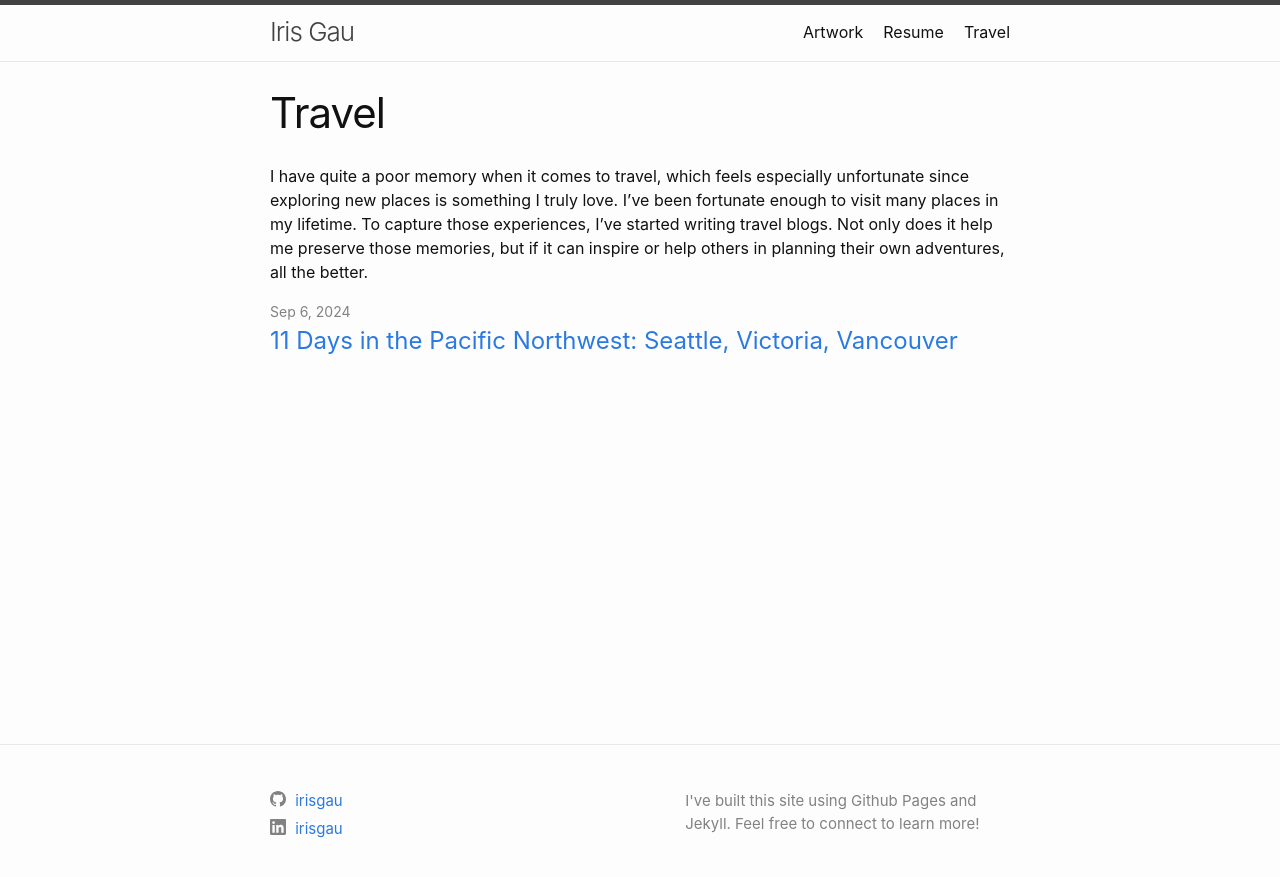
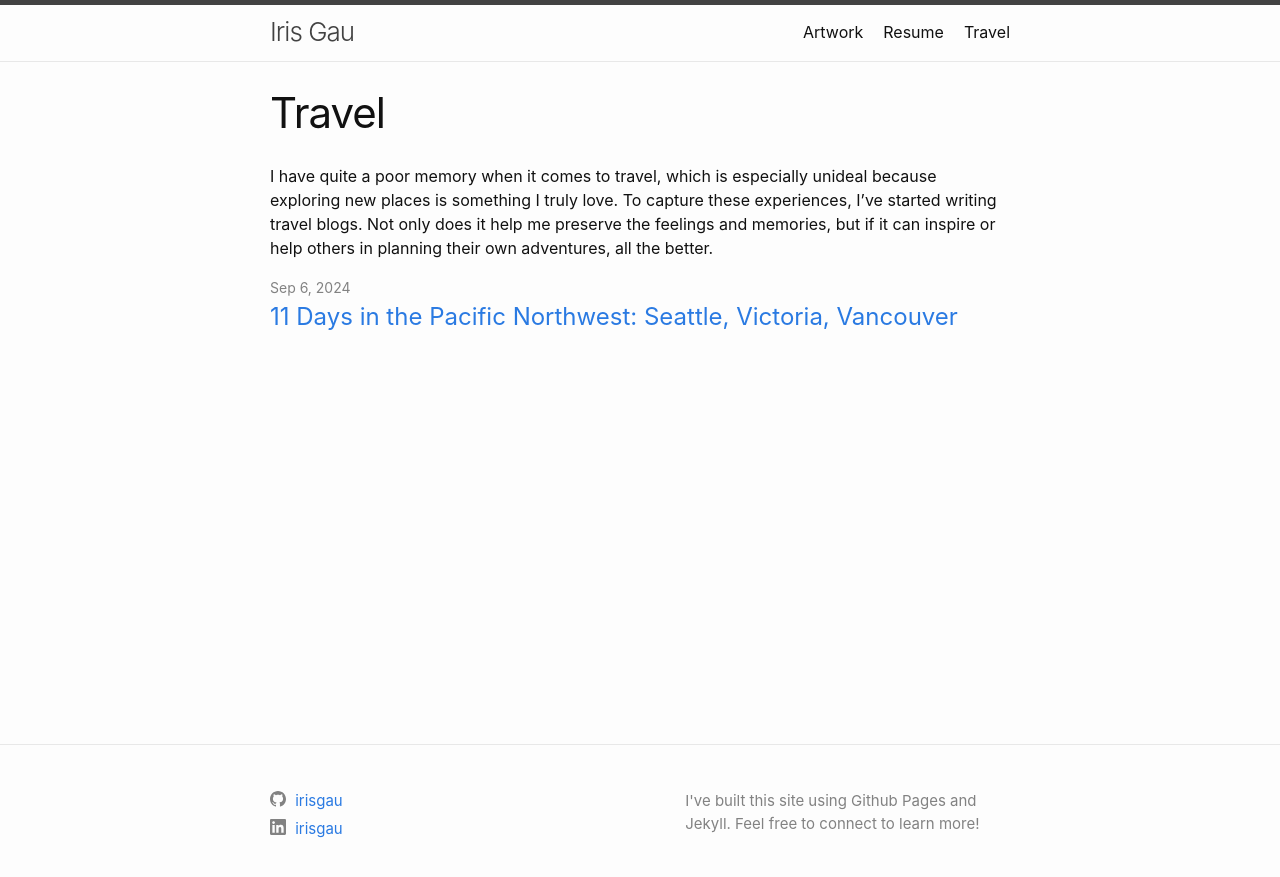
Before and after one commit to irisgau/irisgau.github.io, a Jekyll site: the page built from docs/travel.markdown, in a window 1280 px wide. Shown: the top 877 px of the page. Built offline with Jekyll 4.4.1, drawn with Linux system fonts in a browser that asks for light colours.

Commit message:
travel page

```diff
--- a/docs/travel.markdown
+++ b/docs/travel.markdown
@@ -4,7 +4,7 @@ title: Travel
 permalink: /travel/
 ---
 
-I have quite a poor memory when it comes to travel, which feels especially unfortunate since exploring new places is something I truly love. I've been fortunate enough to visit many places in my lifetime. To capture those experiences, I’ve started writing travel blogs. Not only does it help me preserve those memories, but if it can inspire or help others in planning their own adventures, all the better.
+I have quite a poor memory when it comes to travel, which is especially unideal because exploring new places is something I truly love. To capture these experiences, I’ve started writing travel blogs. Not only does it help me preserve the feelings and memories, but if it can inspire or help others in planning their own adventures, all the better.
 
 <ul class="post-list">
   {% for post in site.posts %}
```
